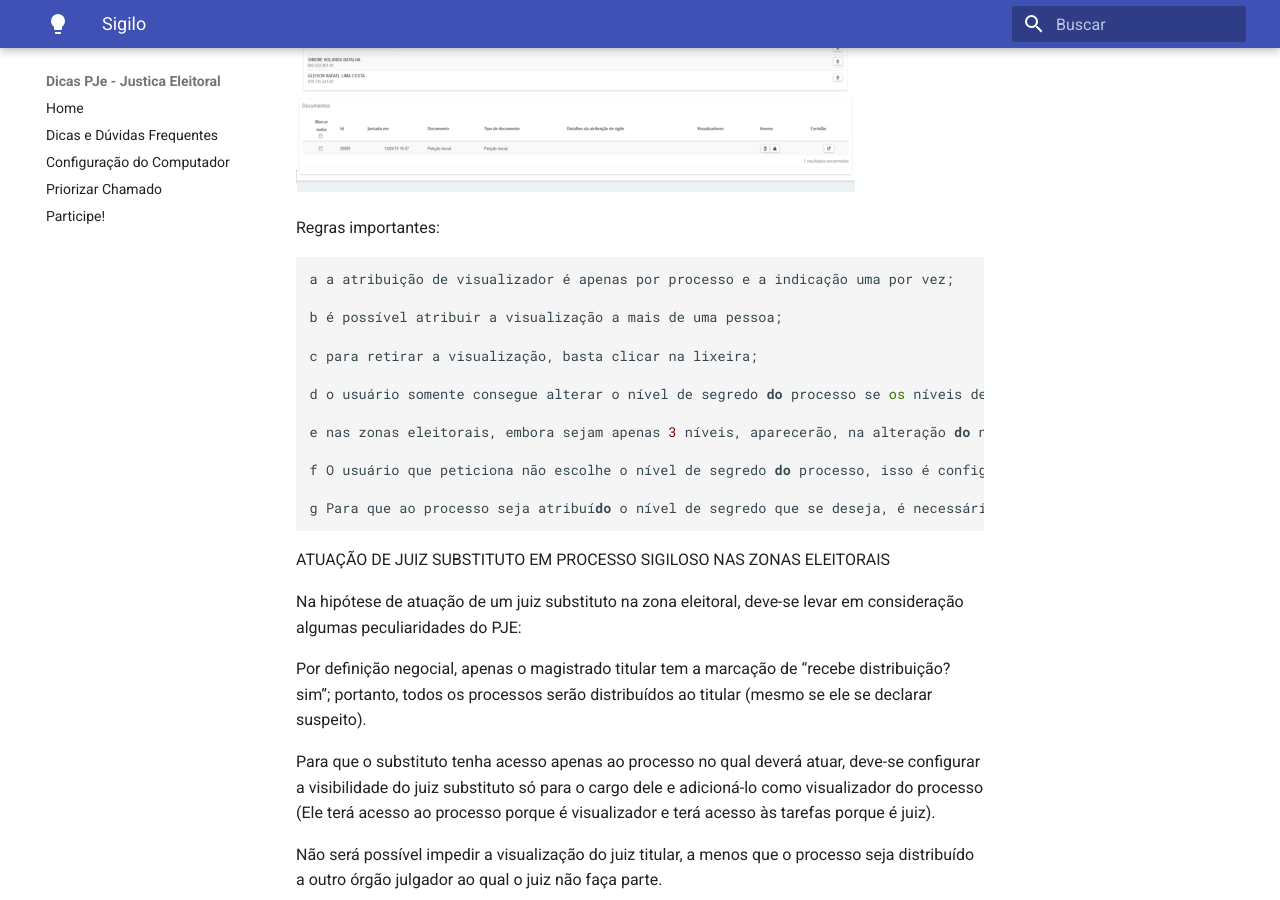
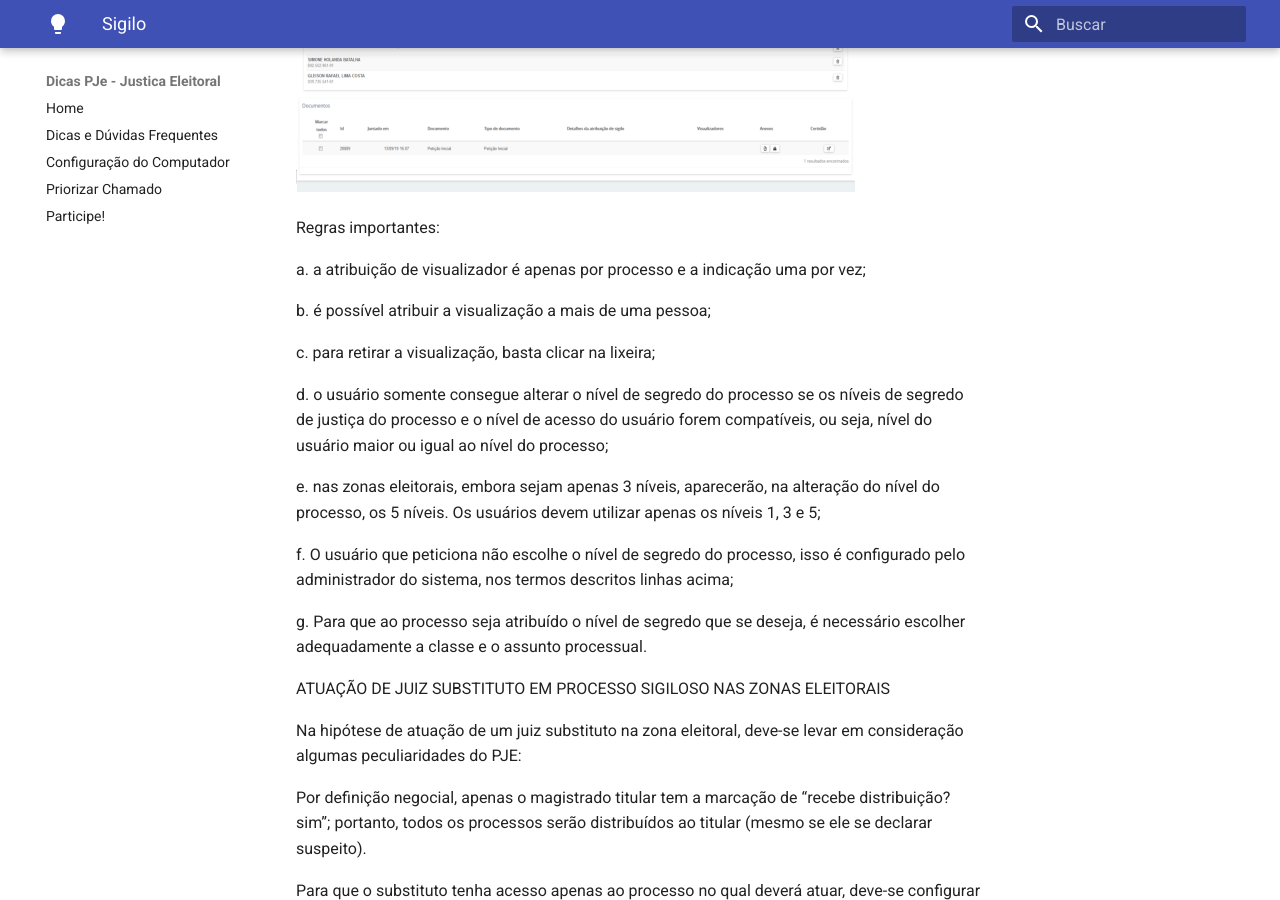
Before and after one commit to PJeJE/dicas_versao_1, an MkDocs documentation site: the page built from docs/sigilo.md, in a window 1280 px wide and 900 px high, scrolled down 4926 px. Built offline with MkDocs 1.6.1 and Material for MkDocs 9.7.7, drawn with Linux system fonts in a browser that asks for light colours; nearby versions of some CDN libraries; some of the changed text lies outside the part shown.

Commit message:
Update sigilo.md

```diff
--- a/docs/sigilo.md
+++ b/docs/sigilo.md
@@ -138,19 +138,19 @@ Para isso, o magistrado deverá entrar no processo, nos “Autos digitais” =>
 
 Regras importantes:
 
-    a a atribuição de visualizador é apenas por processo e a indicação uma por vez;
+a. a atribuição de visualizador é apenas por processo e a indicação uma por vez;
 
-    b é possível atribuir a visualização a mais de uma pessoa;
+b. é possível atribuir a visualização a mais de uma pessoa;
 
-    c para retirar a visualização, basta clicar na lixeira;
+c. para retirar a visualização, basta clicar na lixeira;
 
-    d o usuário somente consegue alterar o nível de segredo do processo se os níveis de segredo de justiça do processo e o nível de acesso do usuário forem compatíveis, ou seja, nível do usuário maior ou igual ao nível do processo;
+d. o usuário somente consegue alterar o nível de segredo do processo se os níveis de segredo de justiça do processo e o nível de acesso do usuário forem compatíveis, ou seja, nível do usuário maior ou igual ao nível do processo;
 
-    e nas zonas eleitorais, embora sejam apenas 3 níveis, aparecerão, na alteração do nível do processo, os 5 níveis. Os usuários devem utilizar apenas os níveis 1, 3 e 5;
+e. nas zonas eleitorais, embora sejam apenas 3 níveis, aparecerão, na alteração do nível do processo, os 5 níveis. Os usuários devem utilizar apenas os níveis 1, 3 e 5;
 
-    f O usuário que peticiona não escolhe o nível de segredo do processo, isso é configurado pelo administrador do sistema, nos termos descritos linhas acima;
+f. O usuário que peticiona não escolhe o nível de segredo do processo, isso é configurado pelo administrador do sistema, nos termos descritos linhas acima;
 
-    g Para que ao processo seja atribuído o nível de segredo que se deseja, é necessário escolher adequadamente a classe e o assunto processual.
+g. Para que ao processo seja atribuído o nível de segredo que se deseja, é necessário escolher adequadamente a classe e o assunto processual.
 
 
 
@@ -282,6 +282,7 @@ aos assuntos que demandem competência especializada em matéria criminal.
 
 
 Fontes:
+
     1 Roteiro de utilização de sigilo e segredo de justiça - http://www.cnj.jus.br/wikipje.
 
     2 Ata da 1ª reunião do Grupo de Trabalho PJE Segredo de Justiça.
```
